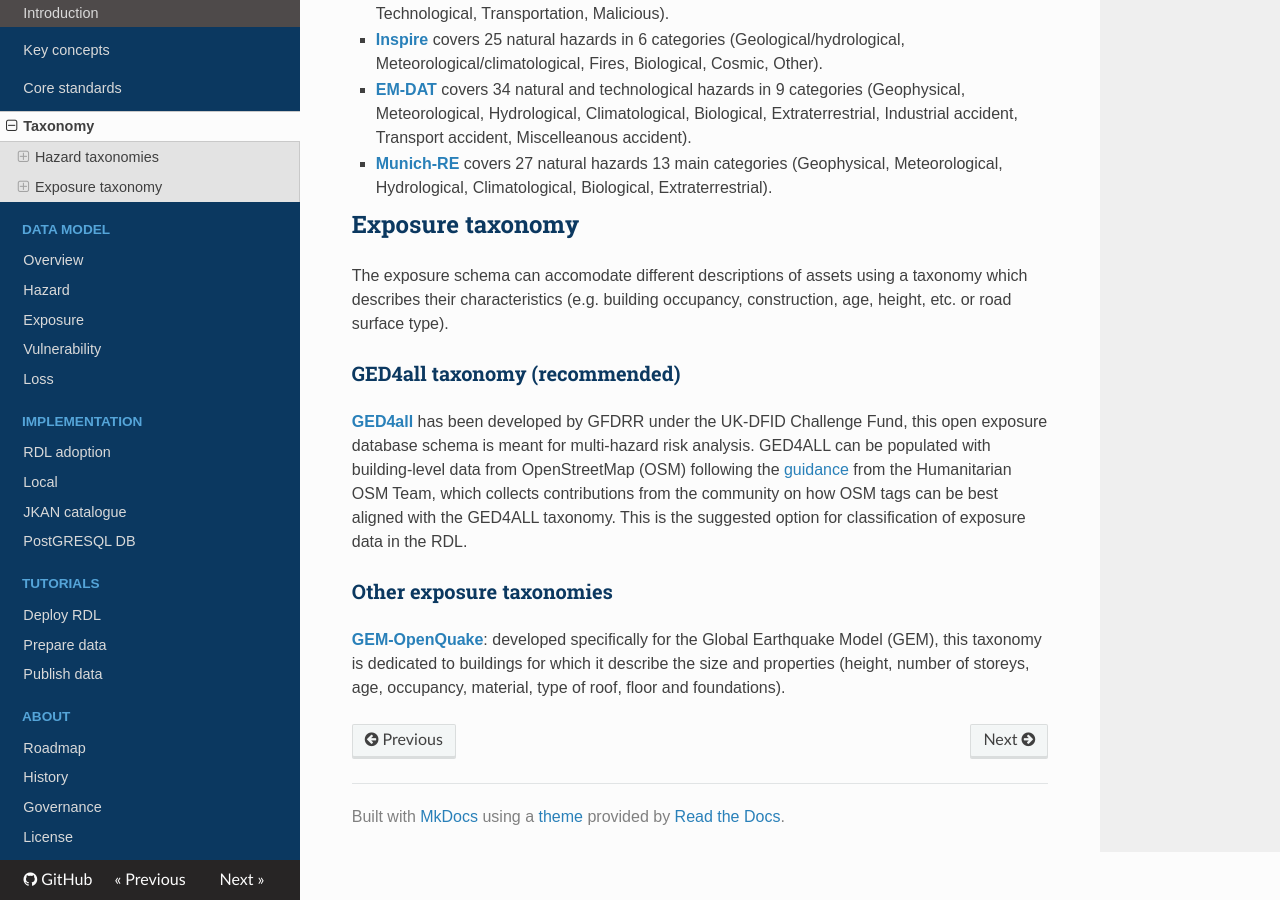
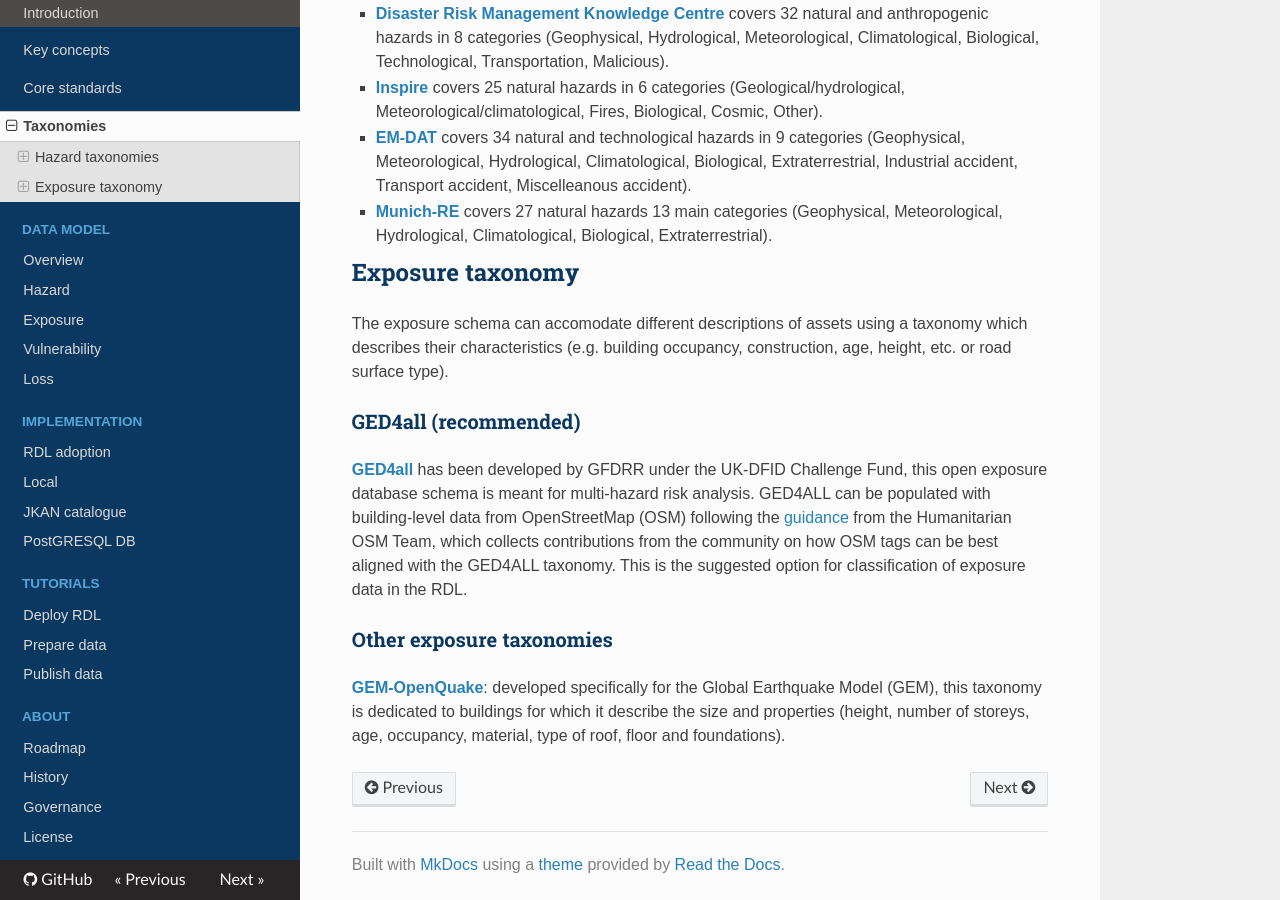
Before and after one commit to GFDRR/rdl-docs, an MkDocs documentation site: the page built from docs/taxonomy.md, in a window 1280 px wide and 900 px high, scrolled down 1127 px. Built offline with MkDocs 1.6.1, drawn with Linux system fonts in a browser that asks for light colours; nearby versions of some CDN libraries.

Commit message:
Modify exposure

```diff
--- a/docs/taxonomy.md
+++ b/docs/taxonomy.md
@@ -47,6 +47,7 @@
 | Strong Wind | Tropical cyclone |
 
 </div>
+<br/>
 
 ### Other hazard taxonomies
 
@@ -69,7 +70,7 @@
 
 The exposure schema can accomodate different descriptions of assets using a taxonomy which describes their characteristics (e.g. building occupancy, construction, age, height, etc. or road surface type).
 
-### GED4all taxonomy (recommended)
+### GED4all (recommended)
 
 [**GED4all**](ged4all.md) has been developed by GFDRR under the UK-DFID Challenge Fund, this open exposure database schema is meant for multi-hazard risk analysis. GED4ALL can be populated with building-level data from OpenStreetMap (OSM) following the [guidance](https://wiki.openstreetmap.org/wiki/GED4ALL) from the Humanitarian OSM Team, which collects contributions from the community on how OSM tags can be best aligned with the GED4ALL taxonomy. This is the suggested option for classification of exposure data in the RDL.
 
--- a/mkdocs.yml
+++ b/mkdocs.yml
@@ -8,7 +8,7 @@
 - 'Introduction': 'index.md'
 - 'Key concepts': 'keyconcepts.md'
 - 'Core standards': 'standards.md'
-- 'Taxonomy': 'taxonomy.md'
+- 'Taxonomies': 'taxonomy.md'
 - Data model:
     - 'Overview': 'datamodel.md'
     - 'Hazard': 'hazard.md'
```
